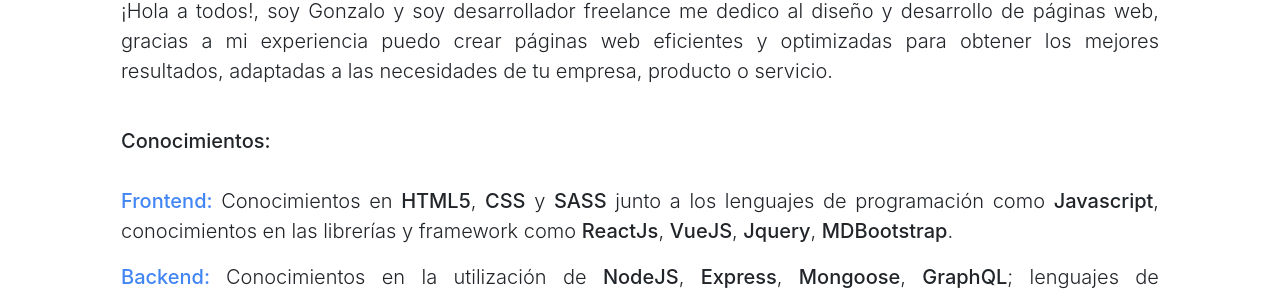
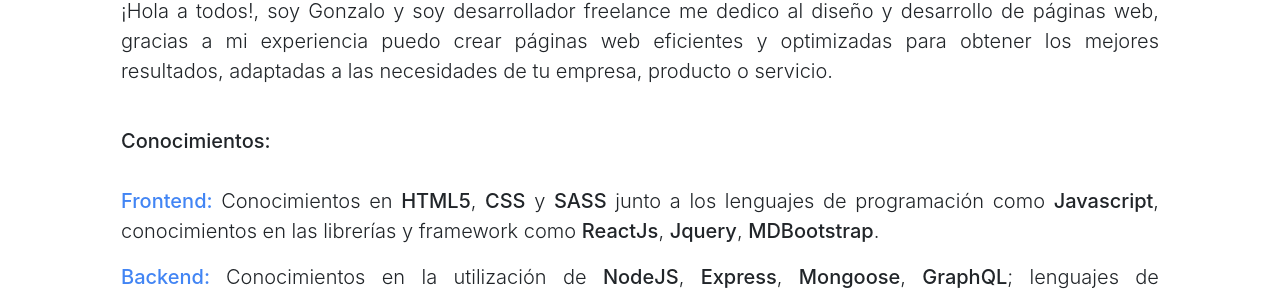
Before and after one commit to GonzaloEspinoza/mi-portafolio, a React (Create React App) app: page / in a window 1280 px wide. Shown: the part 1037-1333 px from the top of the page. Built offline with nearby package versions, Linux system fonts and the light colour scheme; no server answers.

Commit message:
correcion condor de visitas

```diff
--- a/src/component/body/home.js
+++ b/src/component/body/home.js
@@ -462,7 +462,7 @@
                     <strong className="pt-5">Conocimientos:</strong><br />
                     <br />
                     <strong className="text-primary">Frontend:
-              </strong>  Conocimientos en <strong> HTML5</strong>, <strong>CSS</strong> y <strong>SASS</strong> junto a los lenguajes de programación como <strong>Javascript</strong>,  conocimientos en las librerías y framework como <strong>ReactJs</strong>, <strong>VueJS</strong>, <strong>Jquery</strong>, <strong>MDBootstrap</strong>.
+              </strong>  Conocimientos en <strong> HTML5</strong>, <strong>CSS</strong> y <strong>SASS</strong> junto a los lenguajes de programación como <strong>Javascript</strong>,  conocimientos en las librerías y framework como <strong>ReactJs</strong>, <strong>Jquery</strong>, <strong>MDBootstrap</strong>.
 
             </p>
 
--- a/src/component/countedVisit/senVisit.js
+++ b/src/component/countedVisit/senVisit.js
@@ -6,7 +6,9 @@
     useEffect(()=>{
 
 
-        const url = 'https://email-api-rest.herokuapp.com/api/control'
+        const url = 'https://email-api-rest.herokuapp.com/api/control';
+        var verification = localStorage.visited;
+
             const data ={
                 nameAplication:'miPortafolio'
             }
@@ -18,11 +20,17 @@
                   }
             }
 
-            fetch(url, params)
-            .then(data=>data.json())
-            .then(res=>{
-                console.log(res)
-            })
+            if(verification){
+                console.log('sitio web visitado')
+            }else{
+                localStorage.setItem('visited',true)
+
+                fetch(url, params)
+                .then(data=>data.json())
+                .then(res=>{
+                    console.log(res)
+                })
+            }
 
 
     },[])
```
